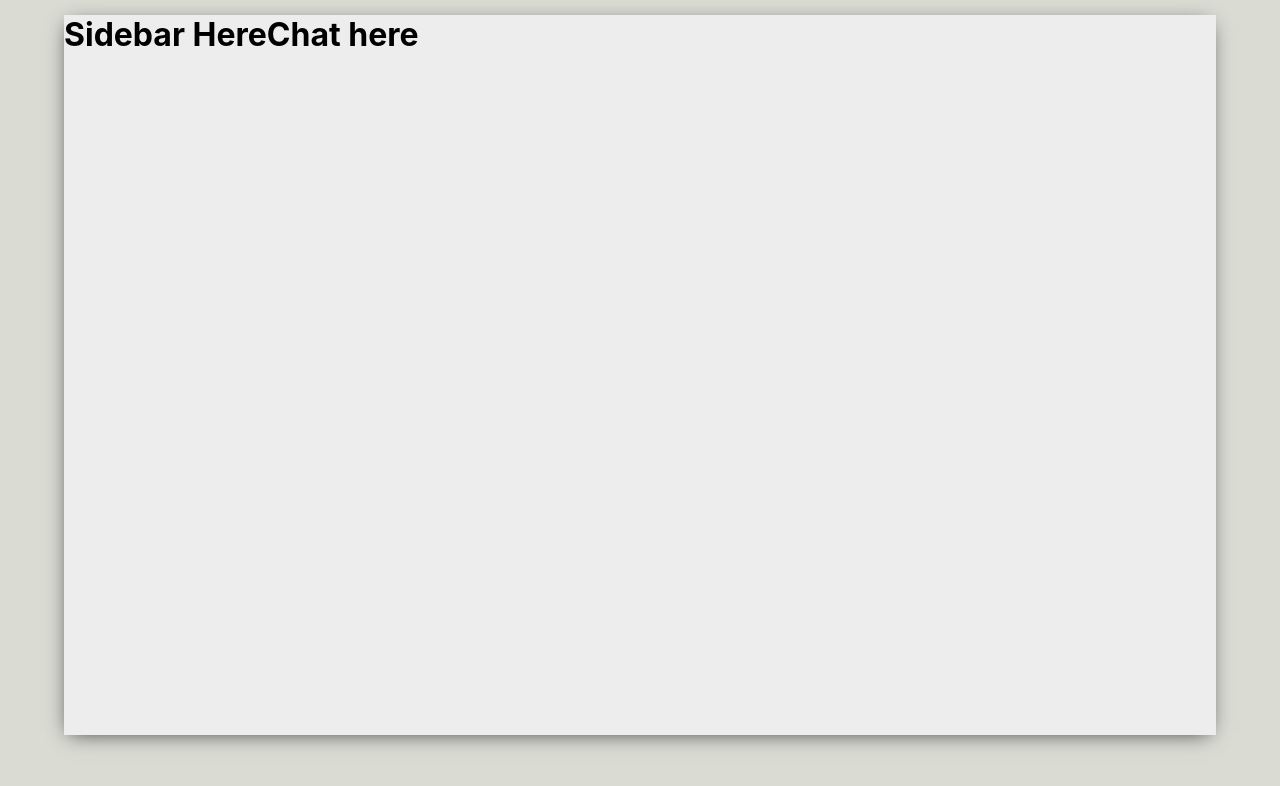
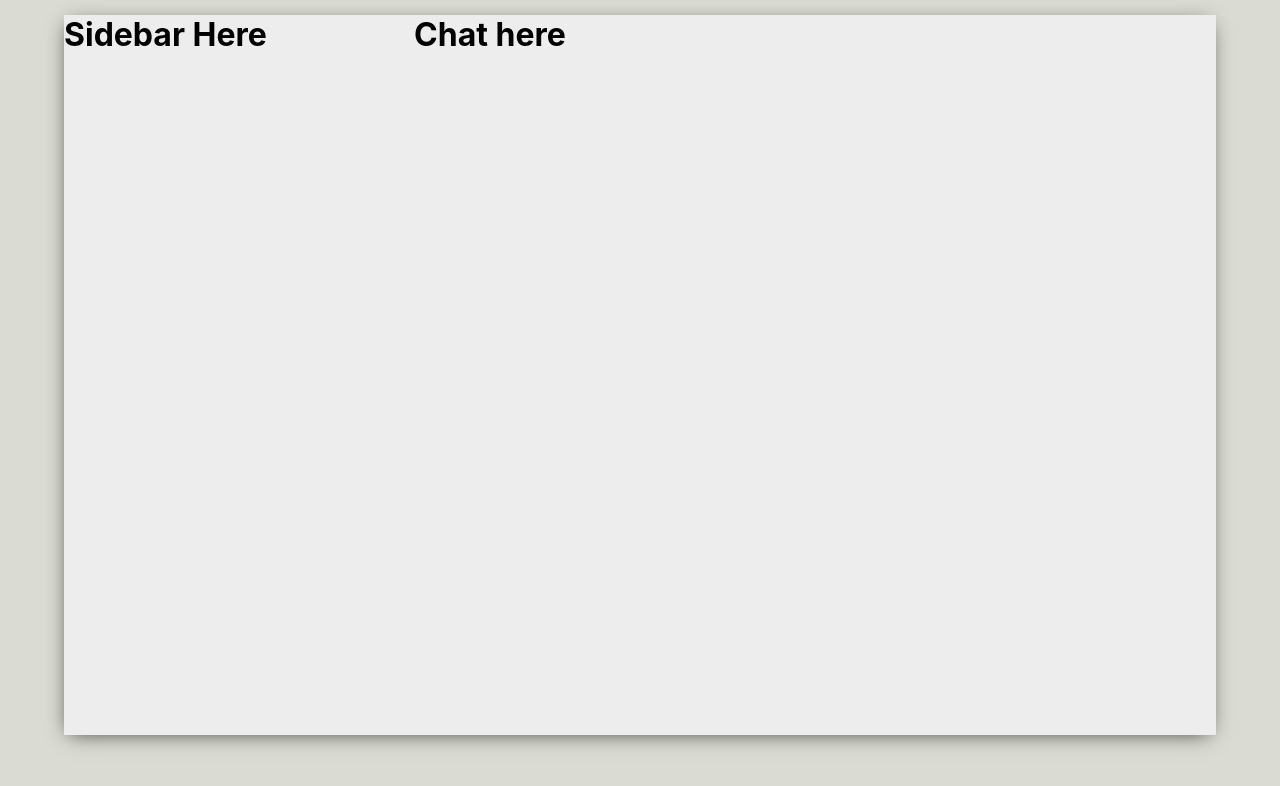
Before and after one commit to estherkimyunjung/LiveChat-Mern, a React (Create React App) app: page / in a window 1280 px wide. Shown: the top 786 px of the page. Built offline with nearby package versions, Linux system fonts and the light colour scheme.

Commit message:
outline app portion design

```diff
--- a/src/Chat.css
+++ b/src/Chat.css
@@ -1,2 +1,5 @@
 .chat {
+  display: flex;
+  flex-direction: column;
+  flex: 0.65;
 }
--- a/src/Sidebar.css
+++ b/src/Sidebar.css
@@ -1,2 +1,5 @@
 .sidebar {
+  display: flex;
+  flex-direction: column;
+  flex: 0.35;
 }
```
